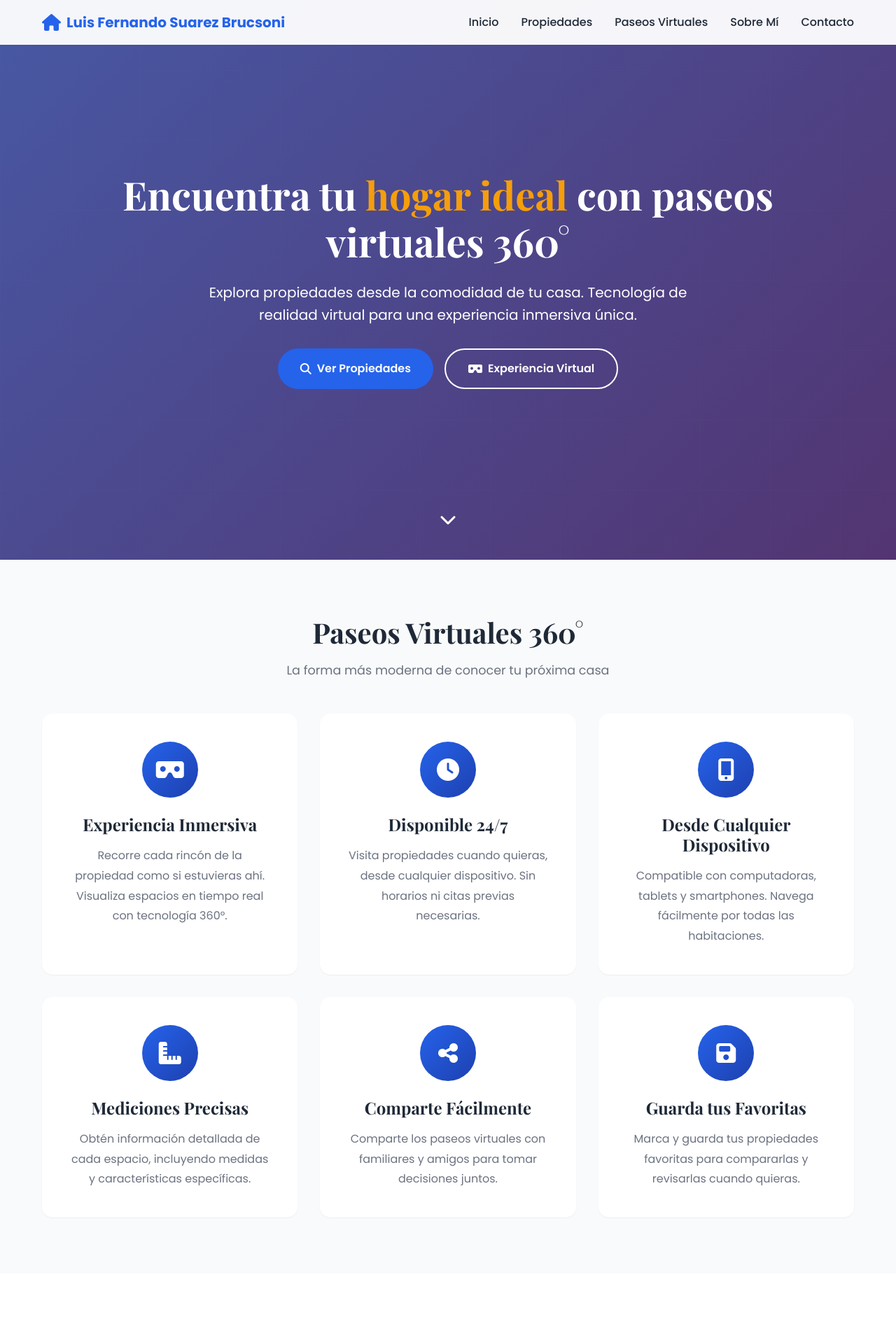
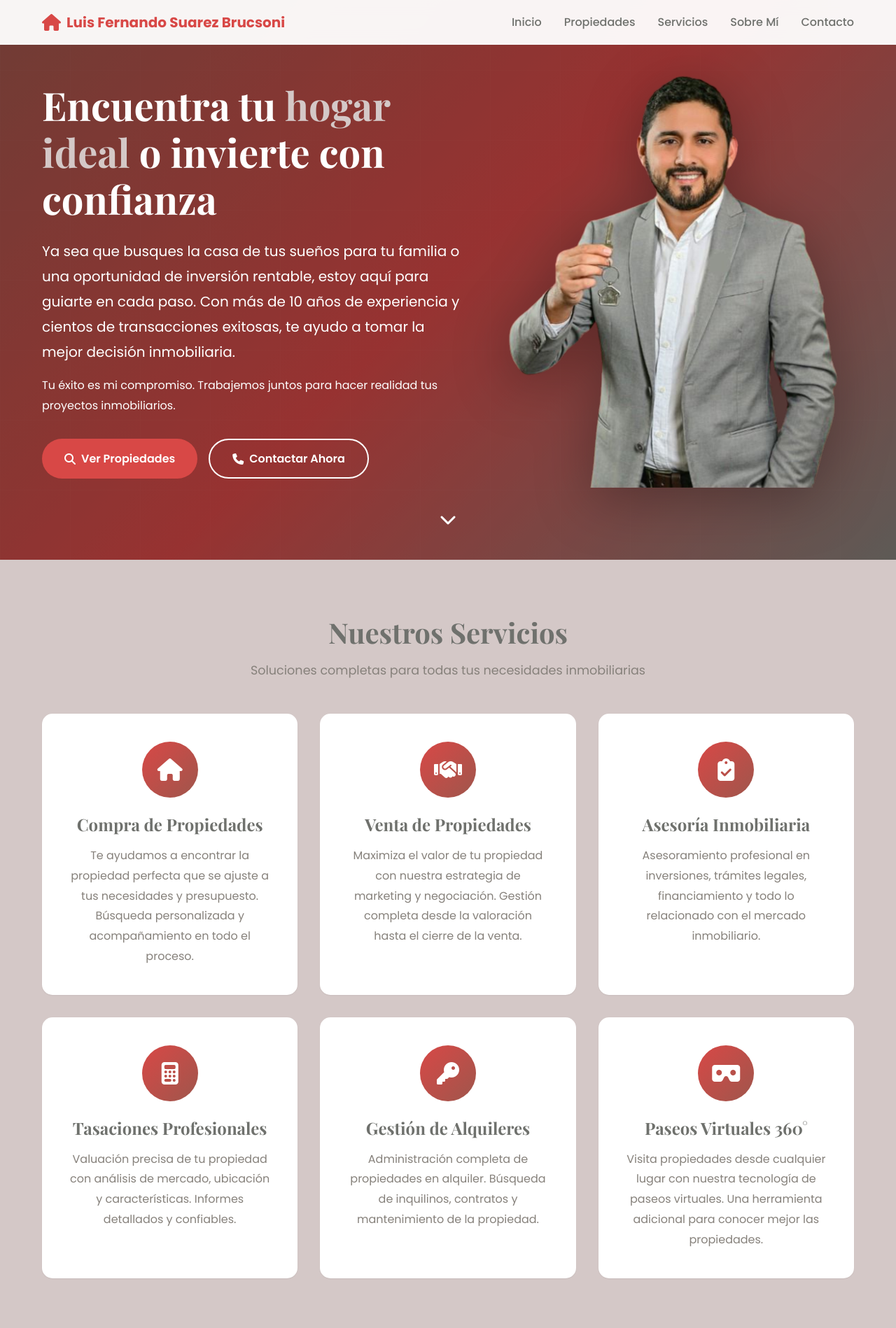
Before and after one commit to jose-brucsoni/LuisFernandoSuarez_Inmobiliaria, a Django app: template templates/index.html in a window 1280 px wide. Shown: the top 1898 px of that part at 70% size. Run offline with Django 5.2, Linux system fonts and the light colour scheme; the template is opened without the code that fills it, so the values that code supplies are empty; the page is wider than the window, and the part outside it is not shown.

Commit message:
Add new images and update styles and content for the landing page

```diff
--- a/static/css/style.css
+++ b/static/css/style.css
@@ -8,15 +8,23 @@
 }
 
 :root {
-    --primary-color: #2563eb;
-    --primary-dark: #1e40af;
-    --secondary-color: #10b981;
-    --accent-color: #f59e0b;
-    --text-dark: #1f2937;
-    --text-light: #6b7280;
-    --bg-light: #f9fafb;
+    /* Nueva paleta de colores */
+    --grey-olive: #86817B;
+    --terracotta-clay: #9F564C;
+    --dust-grey: #D4C8C7;
+    --scarlet-rush: #D84846;
+    --dim-grey: #6F716D;
+
+    /* Variables de color del tema */
+    --primary-color: #D84846;
+    --primary-dark: #9F564C;
+    --secondary-color: #86817B;
+    --accent-color: #D84846;
+    --text-dark: #6F716D;
+    --text-light: #86817B;
+    --bg-light: #D4C8C7;
     --bg-white: #ffffff;
-    --border-color: #e5e7eb;
+    --border-color: rgba(134, 129, 123, 0.3);
     --shadow-sm: 0 1px 2px 0 rgba(0, 0, 0, 0.05);
     --shadow-md: 0 4px 6px -1px rgba(0, 0, 0, 0.1);
     --shadow-lg: 0 10px 15px -3px rgba(0, 0, 0, 0.1);
@@ -97,7 +105,7 @@ h1, h2, h3, h4, h5, h6 {
     gap: 0.5rem;
     font-size: 1.25rem;
     font-weight: 700;
-    color: var(--primary-color);
+    color: var(--scarlet-rush);
 }
 
 .logo i {
@@ -126,7 +134,7 @@ h1, h2, h3, h4, h5, h6 {
     left: 0;
     width: 0;
     height: 2px;
-    background: var(--primary-color);
+    background: var(--scarlet-rush);
     transition: var(--transition);
 }
 
@@ -158,7 +166,7 @@ h1, h2, h3, h4, h5, h6 {
     display: flex;
     align-items: center;
     justify-content: center;
-    background: linear-gradient(135deg, #667eea 0%, #764ba2 100%);
+    background: linear-gradient(135deg, #9F564C 0%, #D84846 50%, #86817B 100%);
     overflow: hidden;
 }
 
@@ -185,36 +193,72 @@ h1, h2, h3, h4, h5, h6 {
 .hero-content {
     position: relative;
     z-index: 2;
-    text-align: center;
     color: white;
     padding: 2rem;
+    width: 100%;
+}
+
+.hero-wrapper {
+    display: grid;
+    grid-template-columns: 1.2fr 1fr;
+    gap: 3rem;
+    align-items: center;
+    max-width: 1200px;
+    margin: 0 auto;
+}
+
+.hero-text {
+    text-align: left;
 }
 
 .hero-title {
     font-size: 3.5rem;
     margin-bottom: 1.5rem;
     animation: fadeInUp 1s ease;
+    line-height: 1.2;
 }
 
 .hero-title .highlight {
-    color: var(--accent-color);
+    color: var(--dust-grey);
 }
 
 .hero-subtitle {
     font-size: 1.25rem;
+    margin-bottom: 1rem;
+    line-height: 1.8;
+    animation: fadeInUp 1s ease 0.2s both;
+}
+
+.hero-subdescription {
+    font-size: 1rem;
     margin-bottom: 2rem;
-    max-width: 700px;
-    margin-left: auto;
-    margin-right: auto;
-    animation: fadeInUp 1s ease 0.2s both;
+    line-height: 1.8;
+    opacity: 0.95;
+    animation: fadeInUp 1s ease 0.3s both;
 }
 
 .hero-buttons {
     display: flex;
     gap: 1rem;
-    justify-content: center;
+    justify-content: flex-start;
     flex-wrap: wrap;
     animation: fadeInUp 1s ease 0.4s both;
+}
+
+.hero-image-wrapper {
+    display: flex;
+    justify-content: center;
+    align-items: center;
+    position: relative;
+    animation: fadeInUp 1s ease 0.5s both;
+}
+
+.hero-agent-image {
+    max-width: 100%;
+    height: auto;
+    max-height: 600px;
+    object-fit: contain;
+    filter: drop-shadow(0 15px 40px rgba(0, 0, 0, 0.3));
 }
 
 .scroll-indicator {
@@ -301,7 +345,7 @@ h1, h2, h3, h4, h5, h6 {
     width: 80px;
     height: 80px;
     margin: 0 auto 1.5rem;
-    background: linear-gradient(135deg, var(--primary-color), var(--primary-dark));
+    background: linear-gradient(135deg, var(--scarlet-rush), var(--terracotta-clay));
     border-radius: 50%;
     display: flex;
     align-items: center;
--- a/templates/index.html
+++ b/templates/index.html
@@ -3,8 +3,8 @@
 <head>
     <meta charset="UTF-8">
     <meta name="viewport" content="width=device-width, initial-scale=1.0">
-    <meta name="description" content="Luis Fernando Suarez Brucsoni - Inmobiliaria especializada en paseos virtuales. Encuentra tu hogar ideal con tecnología 360°">
-    <title>Luis Fernando Suarez Brucsoni - Inmobiliaria | Paseos Virtuales</title>
+    <meta name="description" content="Luis Fernando Suarez Brucsoni - Agente Inmobiliario profesional. Compra, venta y asesoría de propiedades. Encuentra tu hogar ideal con el mejor servicio">
+    <title>Luis Fernando Suarez Brucsoni - Agente Inmobiliario | Compra y Venta de Propiedades</title>
 
     <!-- Google Fonts -->
     <link rel="preconnect" href="https://fonts.googleapis.com">
@@ -29,7 +29,7 @@
                 <ul class="nav-menu" id="navMenu">
                     <li><a href="#inicio">Inicio</a></li>
                     <li><a href="#propiedades">Propiedades</a></li>
-                    <li><a href="#paseos-virtuales">Paseos Virtuales</a></li>
+                    <li><a href="#servicios">Servicios</a></li>
                     <li><a href="#sobre-mi">Sobre Mí</a></li>
                     <li><a href="#contacto">Contacto</a></li>
                 </ul>
@@ -41,25 +41,36 @@
             </div>
         </div>
     </nav>
-
     <!-- Hero Section -->
     <section id="inicio" class="hero">
         <div class="hero-overlay"></div>
         <div class="hero-content">
             <div class="container">
+                <div class="hero-wrapper">
+                    <div class="hero-text">
                         <h1 class="hero-title">
-                    Encuentra tu <span class="highlight">hogar ideal</span> con paseos virtuales 360°
+                            Encuentra tu <span class="highlight">hogar ideal</span> o invierte con confianza
                         </h1>
                         <p class="hero-subtitle">
-                    Explora propiedades desde la comodidad de tu casa. Tecnología de realidad virtual para una experiencia inmersiva única.
+                            Ya sea que busques la casa de tus sueños para tu familia o una oportunidad de inversión rentable,
+                            estoy aquí para guiarte en cada paso. Con más de 10 años de experiencia y cientos de transacciones
+                            exitosas, te ayudo a tomar la mejor decisión inmobiliaria.
+                        </p>
+                        <p class="hero-subdescription">
+                            Tu éxito es mi compromiso. Trabajemos juntos para hacer realidad tus proyectos inmobiliarios.
                         </p>
                         <div class="hero-buttons">
                             <a href="#propiedades" class="btn btn-primary">
                                 <i class="fas fa-search"></i> Ver Propiedades
                             </a>
-                    <a href="#paseos-virtuales" class="btn btn-secondary">
-                        <i class="fas fa-vr-cardboard"></i> Experiencia Virtual
+                            <a href="#contacto" class="btn btn-secondary">
+                                <i class="fas fa-phone"></i> Contactar Ahora
                             </a>
+                        </div>
+                    </div>
+                    <div class="hero-image-wrapper">
+                        <img src="/static/images/SFDP_Nano_SosteniendoLlave.png" alt="Luis Fernando Suarez Brucsoni - Agente Inmobiliario" class="hero-agent-image">
+                    </div>
                 </div>
             </div>
         </div>
@@ -68,55 +79,55 @@
         </div>
     </section>
 
-    <!-- Features Section -->
-    <section id="paseos-virtuales" class="features">
+    <!-- Services Section -->
+    <section id="servicios" class="features">
         <div class="container">
             <div class="section-header">
-                <h2 class="section-title">Paseos Virtuales 360°</h2>
-                <p class="section-subtitle">La forma más moderna de conocer tu próxima casa</p>
+                <h2 class="section-title">Nuestros Servicios</h2>
+                <p class="section-subtitle">Soluciones completas para todas tus necesidades inmobiliarias</p>
             </div>
             <div class="features-grid">
                 <div class="feature-card">
                     <div class="feature-icon">
-                        <i class="fas fa-vr-cardboard"></i>
+                        <i class="fas fa-home"></i>
                     </div>
-                    <h3>Experiencia Inmersiva</h3>
-                    <p>Recorre cada rincón de la propiedad como si estuvieras ahí. Visualiza espacios en tiempo real con tecnología 360°.</p>
+                    <h3>Compra de Propiedades</h3>
+                    <p>Te ayudamos a encontrar la propiedad perfecta que se ajuste a tus necesidades y presupuesto. Búsqueda personalizada y acompañamiento en todo el proceso.</p>
                 </div>
                 <div class="feature-card">
                     <div class="feature-icon">
-                        <i class="fas fa-clock"></i>
+                        <i class="fas fa-handshake"></i>
                     </div>
-                    <h3>Disponible 24/7</h3>
-                    <p>Visita propiedades cuando quieras, desde cualquier dispositivo. Sin horarios ni citas previas necesarias.</p>
+                    <h3>Venta de Propiedades</h3>
+                    <p>Maximiza el valor de tu propiedad con nuestra estrategia de marketing y negociación. Gestión completa desde la valoración hasta el cierre de la venta.</p>
                 </div>
                 <div class="feature-card">
                     <div class="feature-icon">
-                        <i class="fas fa-mobile-alt"></i>
+                        <i class="fas fa-clipboard-check"></i>
                     </div>
-                    <h3>Desde Cualquier Dispositivo</h3>
-                    <p>Compatible con computadoras, tablets y smartphones. Navega fácilmente por todas las habitaciones.</p>
+                    <h3>Asesoría Inmobiliaria</h3>
+                    <p>Asesoramiento profesional en inversiones, trámites legales, financiamiento y todo lo relacionado con el mercado inmobiliario.</p>
                 </div>
                 <div class="feature-card">
                     <div class="feature-icon">
-                        <i class="fas fa-ruler-combined"></i>
+                        <i class="fas fa-calculator"></i>
                     </div>
-                    <h3>Mediciones Precisas</h3>
-                    <p>Obtén información detallada de cada espacio, incluyendo medidas y características específicas.</p>
+                    <h3>Tasaciones Profesionales</h3>
+                    <p>Valuación precisa de tu propiedad con análisis de mercado, ubicación y características. Informes detallados y confiables.</p>
                 </div>
                 <div class="feature-card">
                     <div class="feature-icon">
-                        <i class="fas fa-share-alt"></i>
+                        <i class="fas fa-key"></i>
                     </div>
-                    <h3>Comparte Fácilmente</h3>
-                    <p>Comparte los paseos virtuales con familiares y amigos para tomar decisiones juntos.</p>
+                    <h3>Gestión de Alquileres</h3>
+                    <p>Administración completa de propiedades en alquiler. Búsqueda de inquilinos, contratos y mantenimiento de la propiedad.</p>
                 </div>
                 <div class="feature-card">
                     <div class="feature-icon">
-                        <i class="fas fa-save"></i>
+                        <i class="fas fa-vr-cardboard"></i>
                     </div>
-                    <h3>Guarda tus Favoritas</h3>
-                    <p>Marca y guarda tus propiedades favoritas para compararlas y revisarlas cuando quieras.</p>
+                    <h3>Paseos Virtuales 360°</h3>
+                    <p>Visita propiedades desde cualquier lugar con nuestra tecnología de paseos virtuales. Una herramienta adicional para conocer mejor las propiedades.</p>
                 </div>
             </div>
         </div>
@@ -127,17 +138,17 @@
         <div class="container">
             <div class="section-header">
                 <h2 class="section-title">Propiedades Destacadas</h2>
-                <p class="section-subtitle">Explora nuestras mejores opciones con paseo virtual incluido</p>
+                <p class="section-subtitle">Explora nuestras mejores opciones disponibles para compra o venta</p>
             </div>
             <div class="properties-grid">
                 <div class="property-card">
                     <div class="property-image">
                         <div class="virtual-badge">
-                            <i class="fas fa-vr-cardboard"></i> Paseo Virtual
+                            <i class="fas fa-vr-cardboard"></i> Paseo Virtual Disponible
                         </div>
                         <div class="property-overlay">
-                            <a href="#" class="btn-view">
-                                <i class="fas fa-eye"></i> Ver Paseo Virtual
+                            <a href="#contacto" class="btn-view">
+                                <i class="fas fa-info-circle"></i> Más Información
                             </a>
                         </div>
                     </div>
@@ -157,11 +168,11 @@
                 <div class="property-card">
                     <div class="property-image">
                         <div class="virtual-badge">
-                            <i class="fas fa-vr-cardboard"></i> Paseo Virtual
+                            <i class="fas fa-vr-cardboard"></i> Paseo Virtual Disponible
                         </div>
                         <div class="property-overlay">
-                            <a href="#" class="btn-view">
-                                <i class="fas fa-eye"></i> Ver Paseo Virtual
+                            <a href="#contacto" class="btn-view">
+                                <i class="fas fa-info-circle"></i> Más Información
                             </a>
                         </div>
                     </div>
@@ -181,11 +192,11 @@
                 <div class="property-card">
                     <div class="property-image">
                         <div class="virtual-badge">
-                            <i class="fas fa-vr-cardboard"></i> Paseo Virtual
+                            <i class="fas fa-vr-cardboard"></i> Paseo Virtual Disponible
                         </div>
                         <div class="property-overlay">
-                            <a href="#" class="btn-view">
-                                <i class="fas fa-eye"></i> Ver Paseo Virtual
+                            <a href="#contacto" class="btn-view">
+                                <i class="fas fa-info-circle"></i> Más Información
                             </a>
                         </div>
                     </div>
@@ -211,6 +222,8 @@
         </div>
     </section>
 
+
+
     <!-- About Section -->
     <section id="sobre-mi" class="about">
         <div class="container">
@@ -224,14 +237,16 @@
                     <h2 class="section-title">Luis Fernando Suarez Brucsoni</h2>
                     <p class="about-description">
                         Con más de 10 años de experiencia en el sector inmobiliario, me especializo en brindar
-                        soluciones innovadoras para la compra y venta de propiedades. Mi enfoque combina
-                        experiencia tradicional con tecnología de vanguardia, ofreciendo paseos virtuales 360°
-                        que transforman la forma en que las personas encuentran su hogar ideal.
+                        soluciones completas para la compra y venta de propiedades. Mi enfoque se basa en
+                        entender las necesidades únicas de cada cliente y ofrecer un servicio personalizado
+                        que garantice resultados exitosos.
                     </p>
                     <p class="about-description">
-                        Mi compromiso es hacer que el proceso de búsqueda de propiedades sea más accesible,
-                        eficiente y emocionante. Cada cliente es único, y cada propiedad tiene una historia.
-                        Permíteme ayudarte a encontrar el lugar perfecto para crear tus mejores recuerdos.
+                        Mi compromiso es acompañarte en cada paso del proceso inmobiliario, desde la búsqueda
+                        inicial hasta el cierre de la transacción. Conozco el mercado local a profundidad y
+                        utilizo herramientas modernas, como paseos virtuales 360°, para complementar las
+                        visitas presenciales y facilitar tu decisión. Cada cliente es único, y cada propiedad
+                        tiene una historia. Permíteme ayudarte a encontrar el lugar perfecto para crear tus mejores recuerdos.
                     </p>
                     <div class="about-stats">
                         <div class="stat-item">
@@ -329,7 +344,7 @@
                         <i class="fas fa-home"></i>
                         <span>Luis Fernando Suarez Brucsoni</span>
                     </div>
-                    <p>Tu socio de confianza en bienes raíces. Especialistas en paseos virtuales 360°.</p>
+                    <p>Tu agente inmobiliario de confianza. Especialistas en compra, venta y asesoría de propiedades con más de 10 años de experiencia.</p>
                     <div class="social-links">
                         <a href="#" aria-label="Facebook"><i class="fab fa-facebook"></i></a>
                         <a href="#" aria-label="Instagram"><i class="fab fa-instagram"></i></a>
@@ -342,7 +357,7 @@
                     <ul>
                         <li><a href="#inicio">Inicio</a></li>
                         <li><a href="#propiedades">Propiedades</a></li>
-                        <li><a href="#paseos-virtuales">Paseos Virtuales</a></li>
+                        <li><a href="#servicios">Servicios</a></li>
                         <li><a href="#sobre-mi">Sobre Mí</a></li>
                         <li><a href="#contacto">Contacto</a></li>
                     </ul>
@@ -352,7 +367,7 @@
                     <ul>
                         <li><a href="#">Compra de Propiedades</a></li>
                         <li><a href="#">Venta de Propiedades</a></li>
-                        <li><a href="#">Paseos Virtuales 360°</a></li>
+                        <li><a href="#servicios">Paseos Virtuales 360°</a></li>
                         <li><a href="#">Asesoría Inmobiliaria</a></li>
                         <li><a href="#">Tasaciones</a></li>
                     </ul>
```
Also changed, not shown: other parts of static/css/style.css (+145 -11 lines), static/images/SFDP_Nano_SosteniendoLlave.png (added), 3 other files. Lines whose indentation alone changed are shown as unchanged.
